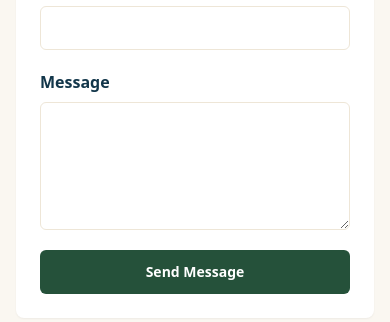
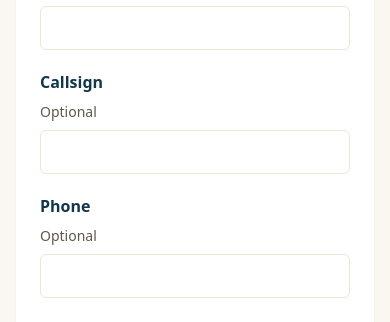
Before and after one commit to membership-ccarc/n7rb, a Next.js app: page /join-contact in a window 390 px wide. Shown: the part 707-1029 px from the top of the page. Built offline with nearby package versions, Linux system fonts and the light colour scheme; no server answers.

Commit message:
Added two optional fields to the Join / Contact form: Callsign & Phone

```diff
--- a/app/api/contact/route.ts
+++ b/app/api/contact/route.ts
@@ -3,6 +3,8 @@ import { NextRequest, NextResponse } from "next/server";
 type ContactPayload = {
   name: string;
   email: string;
+  callsign: string;
+  phone: string;
   message: string;
 };
 
@@ -122,6 +124,8 @@ function validatePayload(body: unknown): { payload?: ContactPayload; spamReason?
   const candidate: SpamCheckBody = {
     name: asTrimmedString(body.name),
     email: asTrimmedString(body.email),
+    callsign: asTrimmedString(body.callsign),
+    phone: asTrimmedString(body.phone),
     message: asTrimmedString(body.message),
     website: asTrimmedString(body.website),
     renderedAt: asTrimmedString(body.renderedAt),
@@ -135,9 +139,10 @@ function validatePayload(body: unknown): { payload?: ContactPayload; spamReason?
 
   if (candidate.name.length < 2 || candidate.name.length > 60) return { error: GENERIC_VALIDATION_ERROR };
   if (!/^[^\s@]+@[^\s@]+\.[^\s@]+$/.test(candidate.email)) return { error: GENERIC_VALIDATION_ERROR };
+  if (candidate.callsign.length > 20 || candidate.phone.length > 30) return { error: GENERIC_VALIDATION_ERROR };
   if (candidate.message.length < 10 || candidate.message.length > 2000) return { error: GENERIC_VALIDATION_ERROR };
 
-  const combinedText = `${candidate.name}\n${candidate.email}\n${candidate.message}`;
+  const combinedText = `${candidate.name}\n${candidate.email}\n${candidate.callsign}\n${candidate.phone}\n${candidate.message}`;
   if (hasSuspiciousSingleToken(candidate.name)) return { spamReason: "suspicious name" };
   if (hasSuspiciousEmailLocalPart(candidate.email)) return { spamReason: "suspicious email local part" };
   if (hasSuspiciousShortMessage(candidate.message)) return { spamReason: "suspicious short message" };
@@ -149,6 +154,8 @@ function validatePayload(body: unknown): { payload?: ContactPayload; spamReason?
     payload: {
       name: candidate.name,
       email: candidate.email.toLowerCase(),
+      callsign: candidate.callsign.toUpperCase(),
+      phone: candidate.phone,
       message: candidate.message,
     },
   };
--- a/app/join-contact/page.tsx
+++ b/app/join-contact/page.tsx
@@ -20,6 +20,8 @@ export default function JoinContactPage() {
     const data = {
       name: (form.elements.namedItem("name") as HTMLInputElement).value,
       email: (form.elements.namedItem("email") as HTMLInputElement).value,
+      callsign: (form.elements.namedItem("callsign") as HTMLInputElement).value,
+      phone: (form.elements.namedItem("phone") as HTMLInputElement).value,
       message: (form.elements.namedItem("message") as HTMLTextAreaElement).value,
       website: (form.elements.namedItem("website") as HTMLInputElement).value,
       renderedAt: (form.elements.namedItem("renderedAt") as HTMLInputElement).value,
@@ -116,6 +118,30 @@ export default function JoinContactPage() {
                 disabled={formState === "submitting"}
               />
             </label>
+            <div className="grid gap-5 sm:grid-cols-2">
+              <label className="grid gap-2 font-bold text-mountain-900">
+                Callsign <span className="text-sm font-medium text-stonewarm-700">Optional</span>
+                <input
+                  className="min-h-11 rounded-md border border-stonewarm-100 px-3 py-2 font-normal uppercase text-mountain-900 focus:outline focus:outline-2 focus:outline-offset-2 focus:outline-pine-700"
+                  name="callsign"
+                  type="text"
+                  autoComplete="off"
+                  maxLength={20}
+                  disabled={formState === "submitting"}
+                />
+              </label>
+              <label className="grid gap-2 font-bold text-mountain-900">
+                Phone <span className="text-sm font-medium text-stonewarm-700">Optional</span>
+                <input
+                  className="min-h-11 rounded-md border border-stonewarm-100 px-3 py-2 font-normal text-mountain-900 focus:outline focus:outline-2 focus:outline-offset-2 focus:outline-pine-700"
+                  name="phone"
+                  type="tel"
+                  autoComplete="tel"
+                  maxLength={30}
+                  disabled={formState === "submitting"}
+                />
+              </label>
+            </div>
             <label className="grid gap-2 font-bold text-mountain-900">
               Message
               <textarea
```
